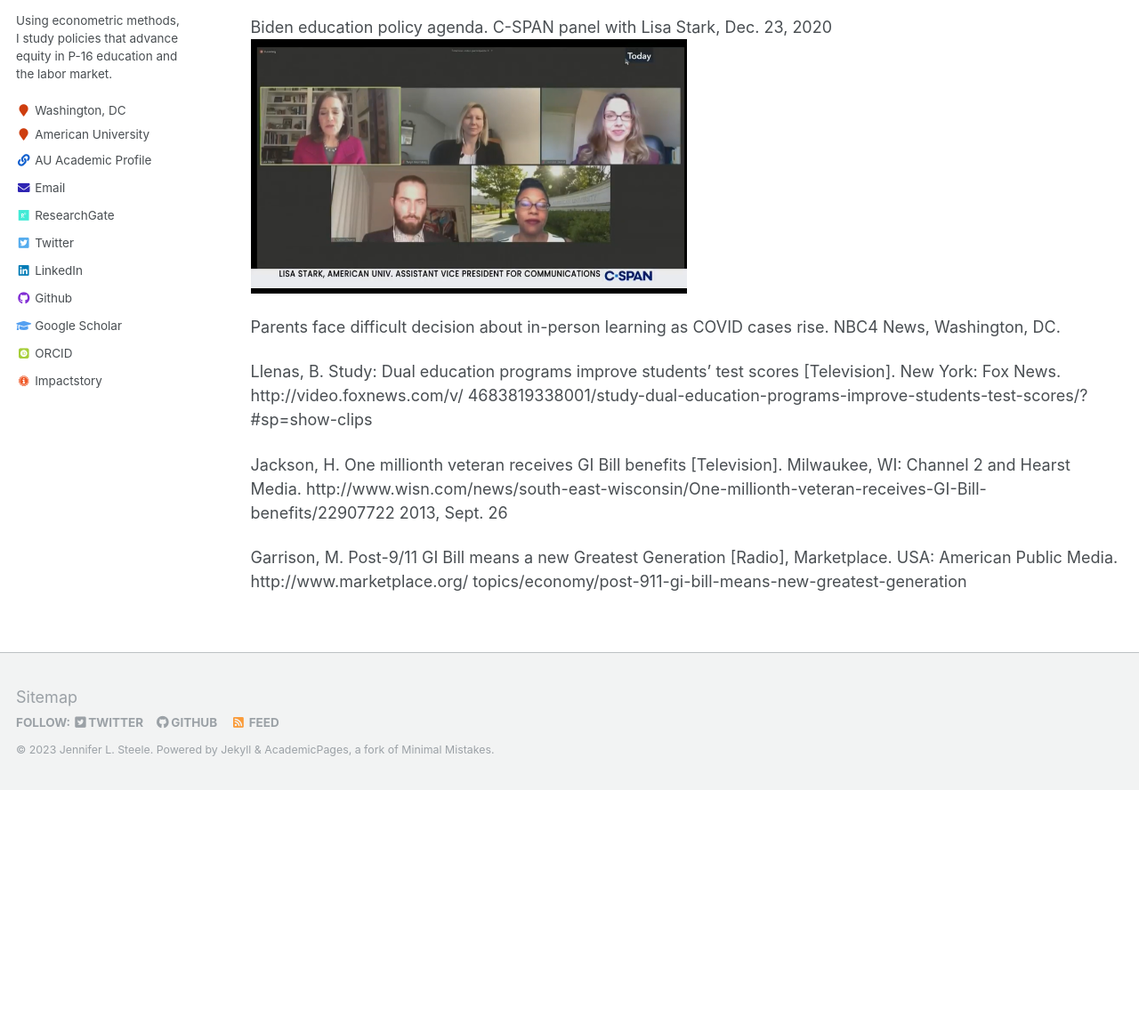
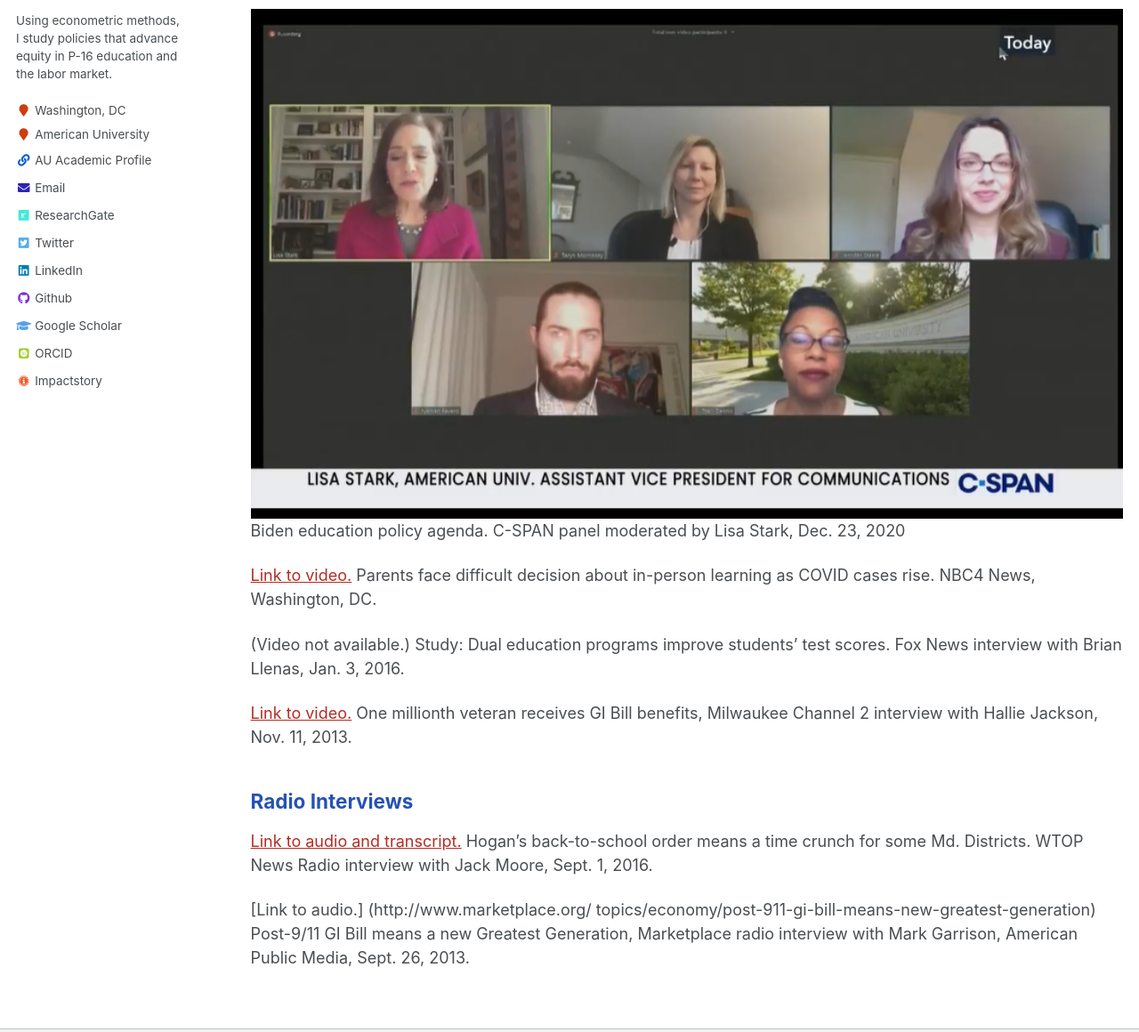
Before and after one commit to jensteele1/jensteele1.github.io, a Jekyll site: the page built from _pages/media.md, in a window 1280 px wide and 1400 px high, scrolled down 3125 px. Shown: the part 240-1400 px from the top of the window at 89% size. Built offline with Jekyll 4.4.1, drawn with Linux system fonts in a browser that asks for light colours; some web fonts are replaced; before the commit the page ends 4253 px from its top, so only the background shows below that; some of the changed text lies outside the part shown.

Commit message:
Update media.md
Clarify layout, add links

```diff
--- a/_pages/media.md
+++ b/_pages/media.md
@@ -8,33 +8,43 @@
 ## Television Interviews
 
 
+<iframe width="260" height="146" src="https://www.youtube.com/embed/PrgTKFXEUrI" title="YouTube video player" frameborder="0" allow="accelerometer; autoplay; clipboard-write; encrypted-media; gyroscope; picture-in-picture; web-share" allowfullscreen></iframe>
+Setbacks of the COVID pandemic on schoolchildren. CGTN interview with Asieh Namdar, Oct. 25, 2022
 
-Setbacks of the COVID pandemic on schoolchildren. CGTN interview with Asieh Namdar, Oct. 25, 2022
-<iframe width="260" height="146" src="https://www.youtube.com/embed/PrgTKFXEUrI" title="YouTube video player" frameborder="0" allow="accelerometer; autoplay; clipboard-write; encrypted-media; gyroscope; picture-in-picture; web-share" allowfullscreen></iframe>
+<iframe width="260" height="146" src="https://www.youtube.com/embed/0bzKhmxQ_yA" title="YouTube video player" frameborder="0" allow="accelerometer; autoplay; clipboard-write; encrypted-media; gyroscope; picture-in-picture; web-share" allowfullscreen></iframe>
+Inflation and teacher shortages as kids head back to school. CGTN interview with Phillip Yin, Sept. 8, 2022
 
-Inflation and teacher shortages as kids head back to school. CGTN interview with Phillip Yin, Sept. 8, 2022
-<iframe width="260" height="146" src="https://www.youtube.com/embed/0bzKhmxQ_yA" title="YouTube video player" frameborder="0" allow="accelerometer; autoplay; clipboard-write; encrypted-media; gyroscope; picture-in-picture; web-share" allowfullscreen></iframe>
+<iframe width="260" height="146" src="https://www.youtube.com/embed/hmaPhZFJfXU" title="YouTube video player" frameborder="0" allow="accelerometer; autoplay; clipboard-write; encrypted-media; gyroscope; picture-in-picture; web-share" allowfullscreen></iframe>
+U.S. teacher shortage. Panel on CGTN's *The Heat* with Mike Walter, Feb. 11, 2022
 
-U.S. teacher shortage. Panel on CGTN's *The Heat* with Mike Walter, Feb. 11, 2022
-<iframe width="260" height="146" src="https://www.youtube.com/embed/hmaPhZFJfXU" title="YouTube video player" frameborder="0" allow="accelerometer; autoplay; clipboard-write; encrypted-media; gyroscope; picture-in-picture; web-share" allowfullscreen></iframe>
+<iframe width="260" height="146" src="https://www.youtube.com/embed/eGIZB48__tE" title="YouTube video player" frameborder="0" allow="accelerometer; autoplay; clipboard-write; encrypted-media; gyroscope; picture-in-picture; web-share" allowfullscreen></iframe>
+Omicron cases begin to fall in the U.S. Panel on CGTN's *The Heat* with Mike Walter, Jan. 25, 2022
 
-Omicron cases begin to fall in the U.S. Panel on CGTN's *The Heat* with Mike Walter, Jan. 25, 2022
-<iframe width="260" height="146" src="https://www.youtube.com/embed/eGIZB48__tE" title="YouTube video player" frameborder="0" allow="accelerometer; autoplay; clipboard-write; encrypted-media; gyroscope; picture-in-picture; web-share" allowfullscreen></iframe>
+(Video not available.)
+Chicago teacher strikes and COVID-19. CGTN interview with Rachelle Akuffo, Jan. 19, 2022.
 
-Chicago teacher strikes and COVID-19. CGTN interview with Rachelle Akuffo, Jan. 19, 2022
-(No link available)
+<iframe width="560" height="315" src="https://www.youtube.com/embed/8l9CAAZxBmM" title="YouTube video player" frameborder="0" allow="accelerometer; autoplay; clipboard-write; encrypted-media; gyroscope; picture-in-picture; web-share" allowfullscreen></iframe>
+Jennifer Steele talks about the U.S. educational system. CGTN interview with Rachelle Akuffo, April 9, 2021
 
-Jennifer Steele talks about the U.S. educational system. CGTN interview with Rachelle Akuffo, April 9, 2021
-<iframe width="560" height="315" src="https://www.youtube.com/embed/8l9CAAZxBmM" title="YouTube video player" frameborder="0" allow="accelerometer; autoplay; clipboard-write; encrypted-media; gyroscope; picture-in-picture; web-share" allowfullscreen></iframe>
+[![cspan_dec2020](/images/cspan_dec2020.png){:height="100%" width="100%"}](https://www.c-span.org/video/?507523-1/biden-education-policy-agenda)
+Biden education policy agenda. C-SPAN panel moderated by Lisa Stark, Dec. 23, 2020
 
-Biden education policy agenda. C-SPAN panel with Lisa Stark, Dec. 23, 2020
-[![cspan_dec2020](/images/cspan_dec2020.png){:height="50%" width="50%"}](https://www.c-span.org/video/?507523-1/biden-education-policy-agenda)
-
+[Link to video.](http://www.tinyurl.com/parentsfacedifficult)
 Parents face difficult decision about in-person learning as COVID cases rise. NBC4 News, Washington, DC.
 
-Llenas, B. Study: Dual education programs improve students’ test scores [Television]. New York: Fox News. http://video.foxnews.com/v/ 4683819338001/study-dual-education-programs-improve-students-test-scores/?#sp=show-clips
+(Video not available.)
+Study: Dual education programs improve students’ test scores. Fox News interview with Brian Llenas, Jan. 3, 2016.
 
-Jackson, H. One millionth veteran receives GI Bill benefits [Television]. Milwaukee, WI: Channel 2 and Hearst Media. http://www.wisn.com/news/south-east-wisconsin/One-millionth-veteran-receives-GI-Bill-benefits/22907722
-2013, Sept. 26
+[Link to video.](http://www.wisn.com/news/south-east-wisconsin/One-millionth-veteran-receives-GI-Bill-benefits/22907722)
+One millionth veteran receives GI Bill benefits, Milwaukee Channel 2 interview with Hallie Jackson, Nov. 11, 2013.
 
-Garrison, M. Post-9/11 GI Bill means a new Greatest Generation [Radio], Marketplace. USA: American Public Media. http://www.marketplace.org/ topics/economy/post-911-gi-bill-means-new-greatest-generation
+
+
+## Radio Interviews
+
+
+[Link to audio and transcript.](https://wtop.com/maryland/2016/09/hogans-order-snarl-md-school-calendars-will-impact-education/)
+Hogan’s back-to-school order means a time crunch for some Md. Districts. WTOP News Radio interview with Jack Moore, Sept. 1, 2016.
+
+[Link to audio.] (http://www.marketplace.org/ topics/economy/post-911-gi-bill-means-new-greatest-generation)
+Post-9/11 GI Bill means a new Greatest Generation, Marketplace radio interview with Mark Garrison, American Public Media, Sept. 26, 2013.
```
